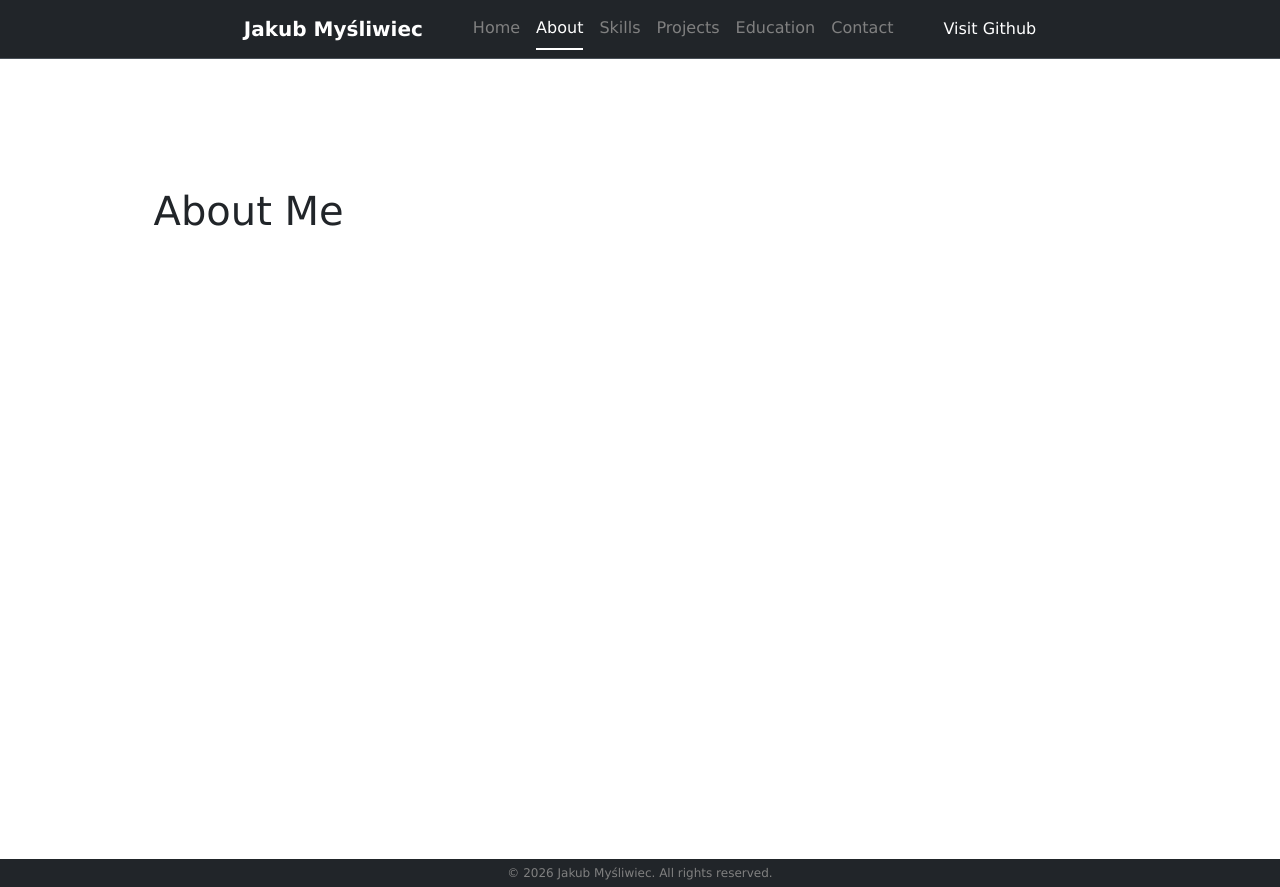
After one commit to mysliwego/Portfolio, a Flask app: page /about in a window 1280 px wide. The commit adds this page. Run offline with Flask 3, Linux system fonts and the light colour scheme; some libraries are stand-ins or nearby versions.

Commit message:
Add About page route

```diff
--- a/app.py
+++ b/app.py
@@ -6,5 +6,9 @@ app = Flask(__name__)
 def home():
     return render_template("index.html")
 
+@app.route("/about")
+def about():
+    return render_template("about.html")
+
 if __name__ == "__main__":
     app.run(debug=1)
--- /dev/null
+++ b/templates/about.html
@@ -0,0 +1,9 @@
+{% extends "layout.html" %}
+
+{% block title %}About{% endblock %}
+
+{% block content %}
+    <section>
+        <h1>About Me</h1>
+    </section>
+{% endblock %}
--- a/templates/layout.html
+++ b/templates/layout.html
@@ -20,10 +20,10 @@
         <div class="collapse navbar-collapse" id="navbarNav">
             <ul class="nav nav-underline">
             <li class="nav-item">
-                <a class="nav-link active" aria-current="page" href="#">Home</a>
+                <a class="nav-link {% if request.endpoint == 'home' %}active{% endif %}" aria-current="page" href="{{ url_for('home') }}">Home</a>
             </li>
             <li class="nav-item">
-                <a class="nav-link" href="#">About</a>
+                <a class="nav-link {% if request.endpoint == 'about' %}active{% endif %}" href="{{ url_for('about') }}">About</a>
             </li>
             <li class="nav-item">
                 <a class="nav-link" href="#">Skills</a>
```
